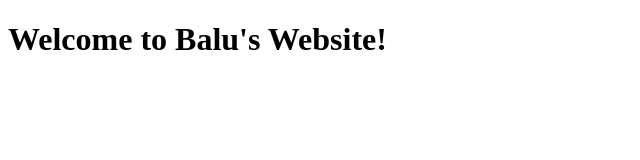
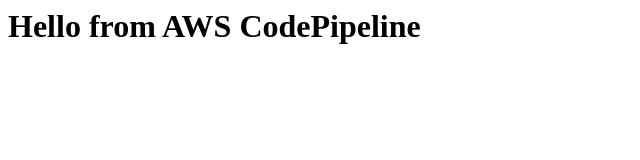
Before and after one commit to Balu451/htmlscript, a plain HTML site: page index.html in a window 1280 px wide. Shown: the whole page, without its empty margins (0-640 px from the left). Drawn offline with Linux system fonts and the light colour scheme.

Commit message:
Initial commit with index.html

```diff
--- a/index.html
+++ b/index.html
@@ -1,9 +1 @@
-<!DOCTYPE html>
-<html>
-<head>
-    <title>My personal Website</title>
-</head>
-<body>
-    <h1>Welcome to Balu's Website!</h1>
-</body>
-</html>
+<h1>Hello from AWS CodePipeline</h1>
```
